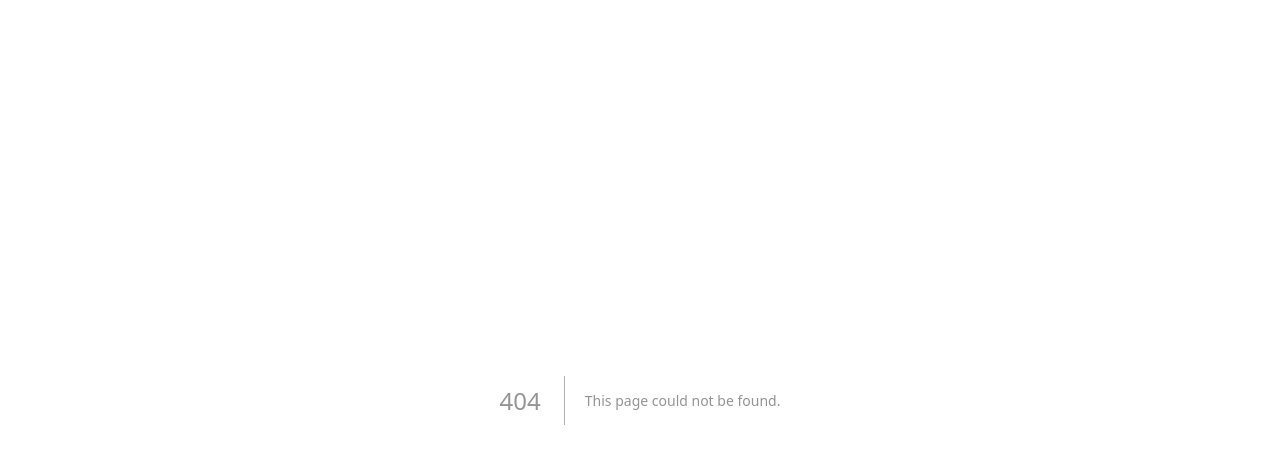
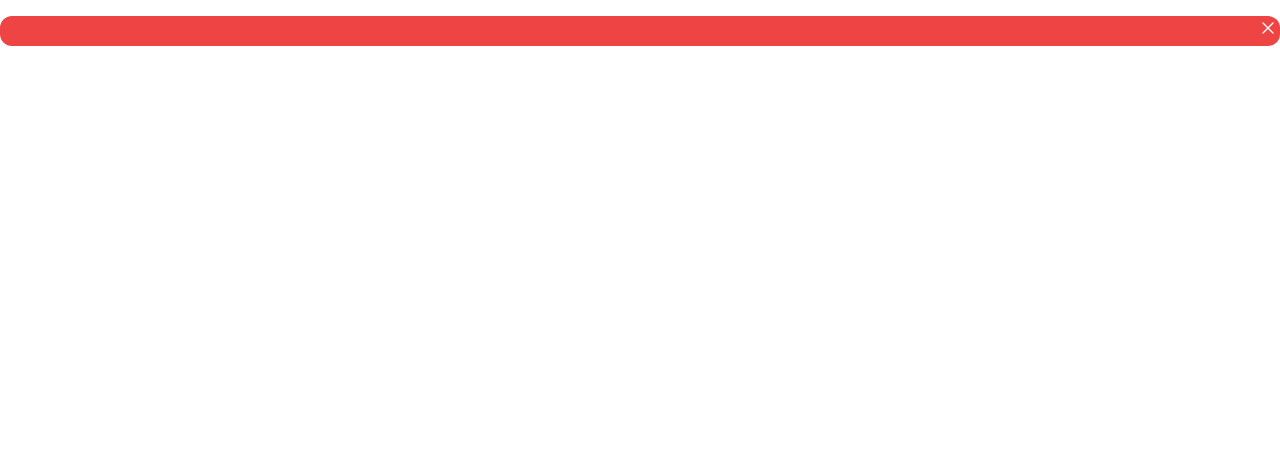
Before and after one commit to kingdanie/intime, a Next.js app: page /components/Alert in a window 1280 px wide. Before the commit this address had no page. Shown: the top 464 px of the page. Built offline with nearby package versions, Linux system fonts and the light colour scheme.

Commit message:
alert component

```diff
--- /dev/null
+++ b/pages/components/Alert.tsx
@@ -0,0 +1,43 @@
+import { XMarkIcon } from "@heroicons/react/24/outline";
+import { useState } from "react";
+
+interface Props {
+    children: React.ReactNode;
+    type: 'success' | 'warning' | 'danger';
+    key?: number;
+    extraClasses?: string;
+  }
+  const Alert = ({ children, type, key, extraClasses }: Props) => {
+    let color;
+    switch (type) {
+      case 'success':
+        color = 'bg-blue-500';
+        break;
+      case 'warning':
+        color = 'bg-yellow-300 text-yellow-800';
+        break;
+      default:
+        color = 'bg-red-500';
+    }
+    const classes = `text-white text-center items-center p-2 rounded-xl mt-4 ${color} ${extraClasses}`;
+    const [visible, setVisible] = useState(true);
+    return (
+      <div key={key} className={classes} style={{display: visible ? "flex":"none"}}>
+        {children}
+        <div className="ml-auto pl-3">
+          <div className="-mx-1.5 -my-1.5">
+            <button
+            onClick={() => setVisible(false) }
+              type="button"
+              className="inline-flex rounded-md  focus:outline-none focus:ring-2 "
+            >
+              <span className="sr-only">Dismiss</span>
+              <XMarkIcon className="h-5 w-5" aria-hidden="true" />
+            </button>
+          </div>
+        </div>
+      </div>
+    );
+  };
+
+  export default Alert;
```
